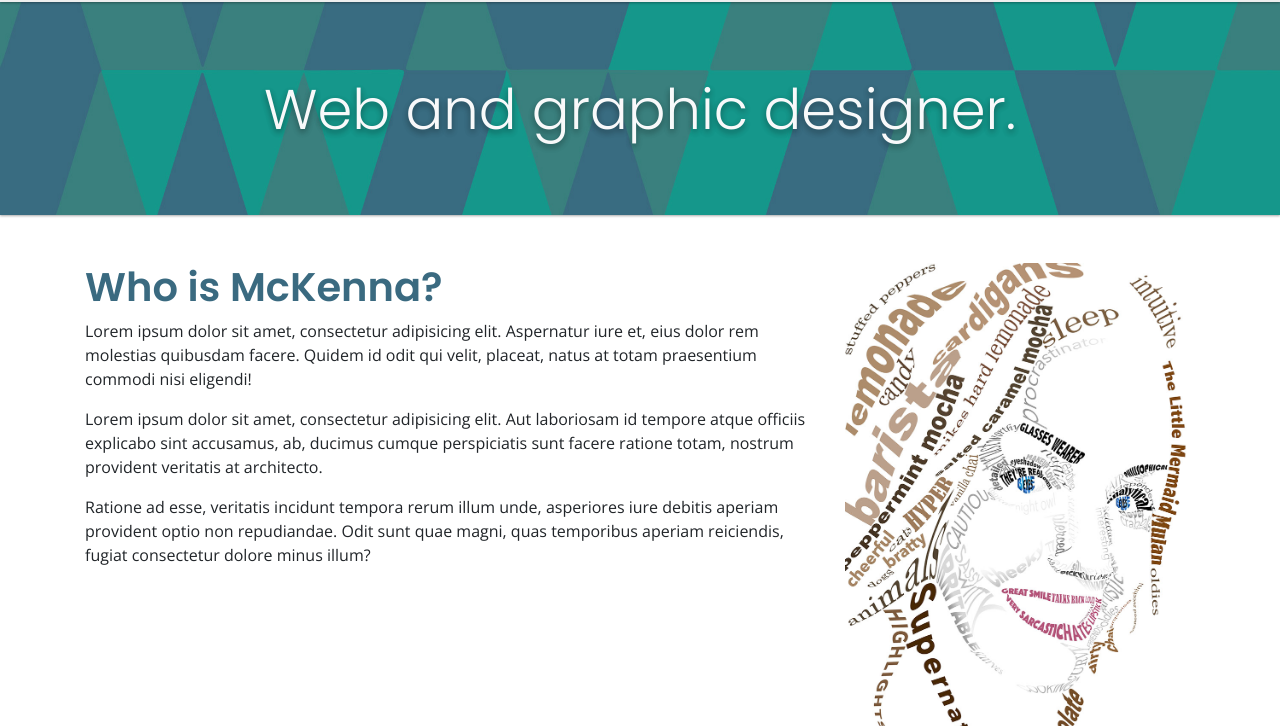
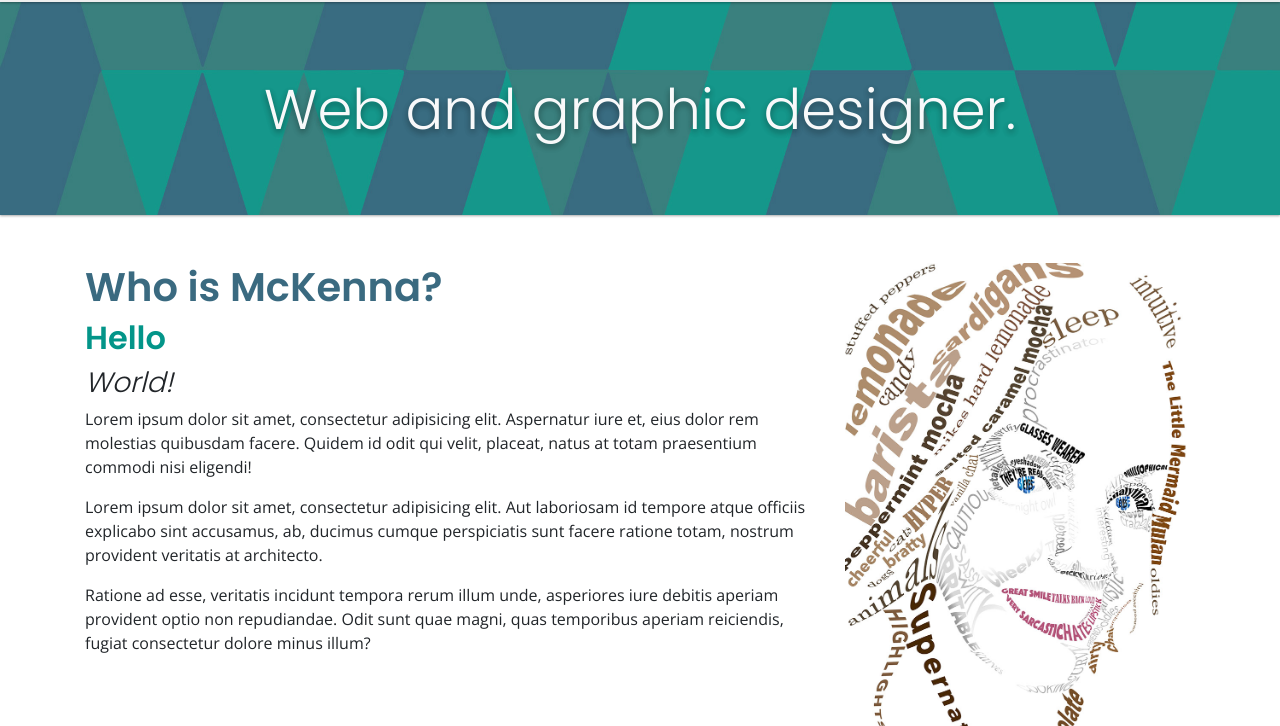
Before and after one commit to mkschaller/mkschaller.github.io, a plain HTML site: page index.html in a window 1280 px wide. Shown: the part 74-800 px from the top of the page. Drawn offline with nearby package versions, Linux system fonts and the light colour scheme.

Commit message:
Typography

```diff
--- a/css/styles.scss
+++ b/css/styles.scss
@@ -55,6 +55,11 @@ h2{
 	color: $teal;
 	font-weight: 600;
 }
+h3{
+	font-weight: 300;
+	font-family: $poppins;
+	font-style: italic;
+}
 /* Navigation --------------------------------------------------------------- */
 
 .navbar{
--- a/index.html
+++ b/index.html
@@ -50,6 +50,8 @@
        	<div class="row">
        		<div class="col-sm-8">
        			<h1>Who is McKenna?</h1>
+       			<h2>Hello</h2>
+       			<h3>World!</h3>
        			<p>Lorem ipsum dolor sit amet, consectetur adipisicing elit. Aspernatur iure et, eius dolor rem molestias quibusdam facere. Quidem id odit qui velit, placeat, natus at totam praesentium commodi nisi eligendi!</p>
        			<p>Lorem ipsum dolor sit amet, consectetur adipisicing elit. Aut laboriosam id tempore atque officiis explicabo sint accusamus, ab, ducimus cumque perspiciatis sunt facere ratione totam, nostrum provident veritatis at architecto.</p>
        			<p>Ratione ad esse, veritatis incidunt tempora rerum illum unde, asperiores iure debitis aperiam provident optio non repudiandae. Odit sunt quae magni, quas temporibus aperiam reiciendis, fugiat consectetur dolore minus illum?</p>
```
Also changed, not shown: css/styles.css.
